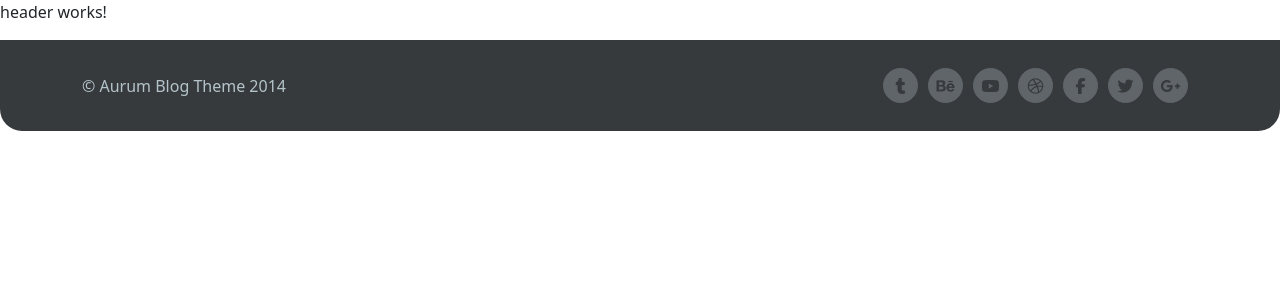
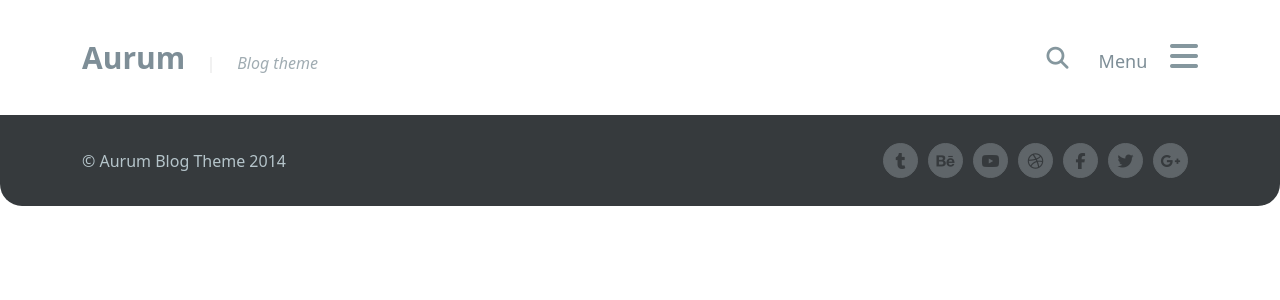
Before and after one commit to ilyasahmed081/aurum-blog-angular-ui, an Angular app: page / in a window 1280 px wide. Shown: the top 300 px of the page. Built offline with nearby package versions, Linux system fonts and the light colour scheme.

Commit message:
header done

```diff
--- a/src/app/layout/footer/footer.component.html
+++ b/src/app/layout/footer/footer.component.html
@@ -7,25 +7,28 @@
                 </div>
                 <div class="right-side">
                     <div class="social-item">
-                        <i class="fa-brands fa-tumblr"></i>
+                        <a href="https://www.tumblr.com/"><i class="fa-brands fa-tumblr"></i></a>
+
                     </div>
                     <div class="social-item">
-                        <i class="fa-brands fa-behance"></i>
+                        <a href="https://www.behance.net/"><i class="fa-brands fa-behance"></i></a>
                     </div>
                     <div class="social-item">
-                        <i class="fa-brands fa-youtube"></i>
+                        <a href="https://www.youtube.com/"><i class="fa-brands fa-youtube"></i></a>
+
                     </div>
                     <div class="social-item">
-                        <i class="fa-brands fa-dribbble"></i>
+                        <a href="https://dribbble.com/"><i class="fa-brands fa-dribbble"></i></a>
+
                     </div>
                     <div class="social-item">
-                        <i class="fa-brands fa-facebook-f"></i>
+                        <a href="https://www.facebook.com/"><i class="fa-brands fa-facebook-f"></i></a>
                     </div>
                     <div class="social-item">
-                        <i class="fa-brands fa-twitter"></i>
+                        <a href="https://twitter.com/"><i class="fa-brands fa-twitter"></i></a>
                     </div>
                     <div class="social-item">
-                        <i class="fa-brands fa-google-plus-g"></i>
+                        <a href="https://www.google.com.pk/"><i class="fa-brands fa-google-plus-g"></i></a>
                     </div>
                 </div>
             </div>
--- a/src/app/layout/header/header.component.html
+++ b/src/app/layout/header/header.component.html
@@ -1 +1,16 @@
-<p>header works!</p>
+<div class="header">
+    <div class="container">
+        <div class="row">
+            <div class="content d-flex align-items-center justify-content-between">
+                <div class="logo-side">
+                    <a href="#" class="logo">Aurum</a>
+                    <a href="#" class="blog fst-italic">Blog theme</a>
+                </div>
+                <div class="menu-side d-flex align-items-center">
+                    <i class="fa-solid fa-magnifying-glass"></i>
+                    <p>Menu <i class="fa-solid fa-bars"></i></p>
+                </div>
+            </div>
+        </div>
+    </div>
+</div>
--- a/src/app/layout/header/header.component.scss
+++ b/src/app/layout/header/header.component.scss
@@ -0,0 +1,59 @@
+.header {
+    padding: 35px 0;
+    .content {
+        .logo-side {
+            a {
+                &.logo {
+                    text-decoration: none;
+                    color: #7e8e97;
+                    font-size: 30px;
+                    font-weight: 700;
+                    &::after {
+                        content: "";
+                        border: 1px solid #f1f1f1;
+                        font-size: 10px;
+                        margin: 0 0 0 25px;
+                    }
+                }
+                &.blog {
+                    text-decoration: none;
+                    color: #a0acb2;
+                    font-size: 16px;
+                    font-weight: 500;
+                    padding-left: 25px;
+                }
+            }
+        }
+        .menu-side {
+            i {
+                &.fa-magnifying-glass {
+                    font-size: 22px;
+                    color: #85979e;
+                    // &::before {
+                    //     content: "";
+                    //     border: 1px solid #f1f1f1;
+                    //     font-size: 10px;
+                    // }
+                    // &::after {
+                    //     content: "";
+                    //     border: 1px solid #f1f1f1;
+                    //     font-size: 10px;
+                    // }
+                }
+            }
+            p {
+                margin: 0 0 0px 30px;
+                color: #7e8e97;
+                font-size: 18px;
+                font-weight: 500;
+                i {
+                    &.fa-bars {
+                        padding-left: 18px;
+                        font-size: 32px;
+                        color: #85979e;
+                    }
+                }
+            }
+        }
+    }
+}
```
